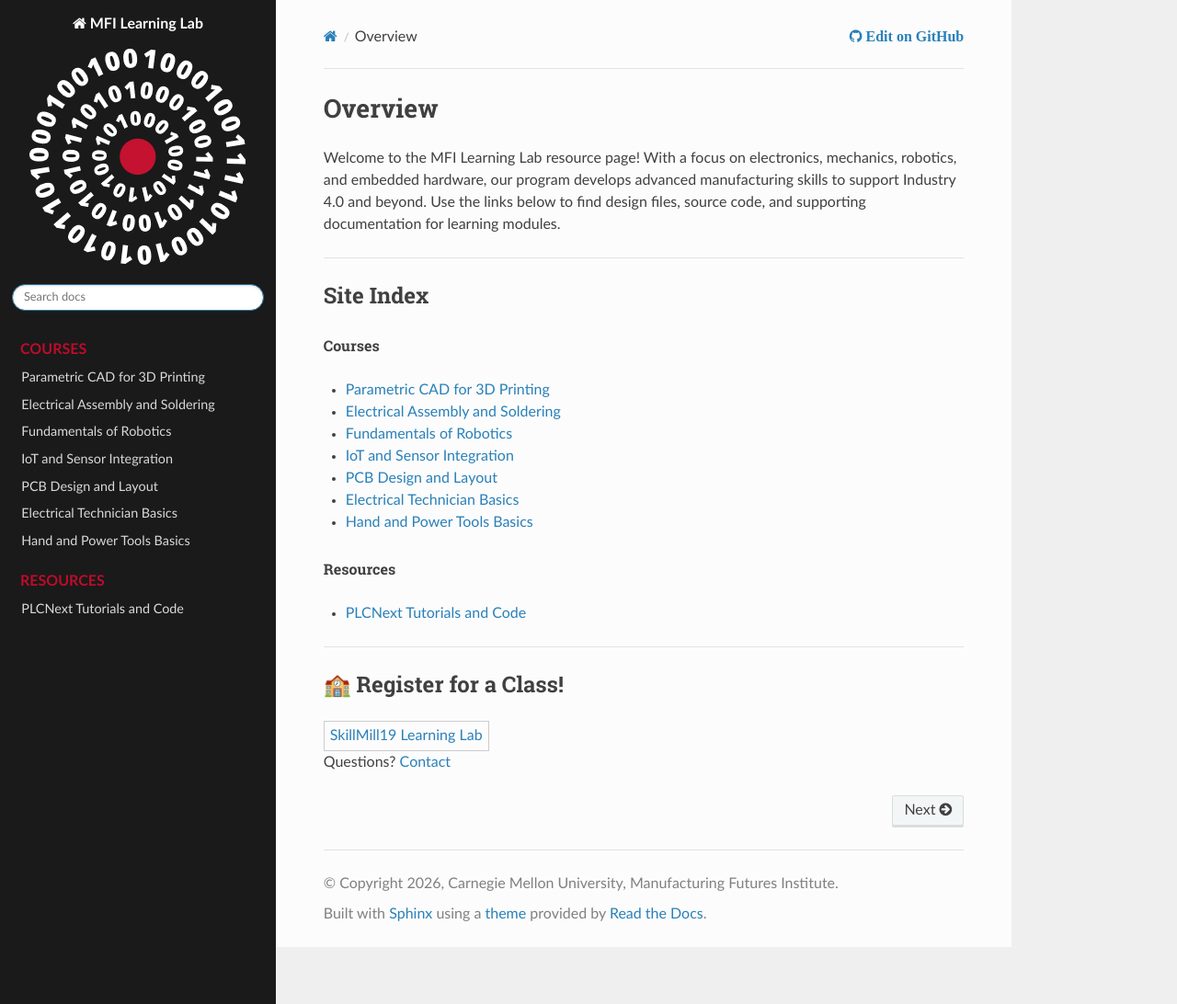
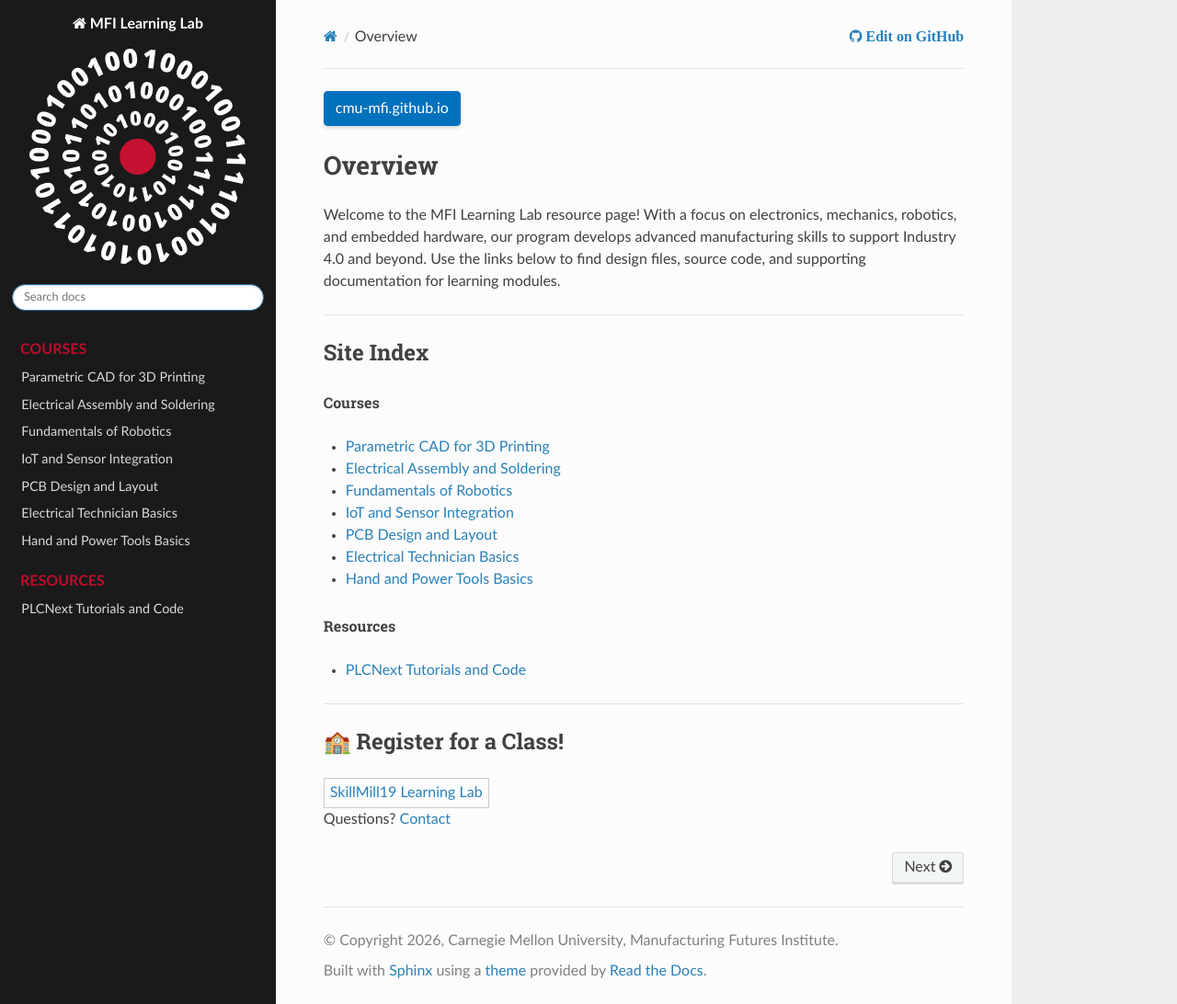
Before and after one commit to cmu-mfi/learninglab, a Sphinx documentation site: the page built from doc/index.md, in a window 1280 px wide and 1092 px high. Shown: the whole window at 92% size. Built offline with Sphinx 7.4.7 and the Read the Docs theme 3.1.0, drawn with Linux system fonts in a browser that asks for light colours.

Commit message:
added cmu-mfi home button

````diff
--- a/doc/conf.py
+++ b/doc/conf.py
@@ -18,7 +18,8 @@
 
 extensions = [
     'myst_parser',
-    'sphinx_copybutton'
+    'sphinx_copybutton',
+    'sphinx_design'
 ]
 
 myst_enable_extensions = ["strikethrough"]
--- a/doc/index.md
+++ b/doc/index.md
@@ -1,3 +1,10 @@
+```{button-link} https://cmu-mfi.github.io/
+:color: primary
+:shadow:
+cmu-mfi.github.io
+```
+<!-- ref: https://sphinx-design.readthedocs.io/en/latest/badges_buttons.html -->
+
 # Overview
 
 Welcome to the MFI Learning Lab resource page! With a focus on electronics, mechanics, robotics, and embedded hardware, our program develops advanced manufacturing skills to support Industry 4.0 and beyond.
````
